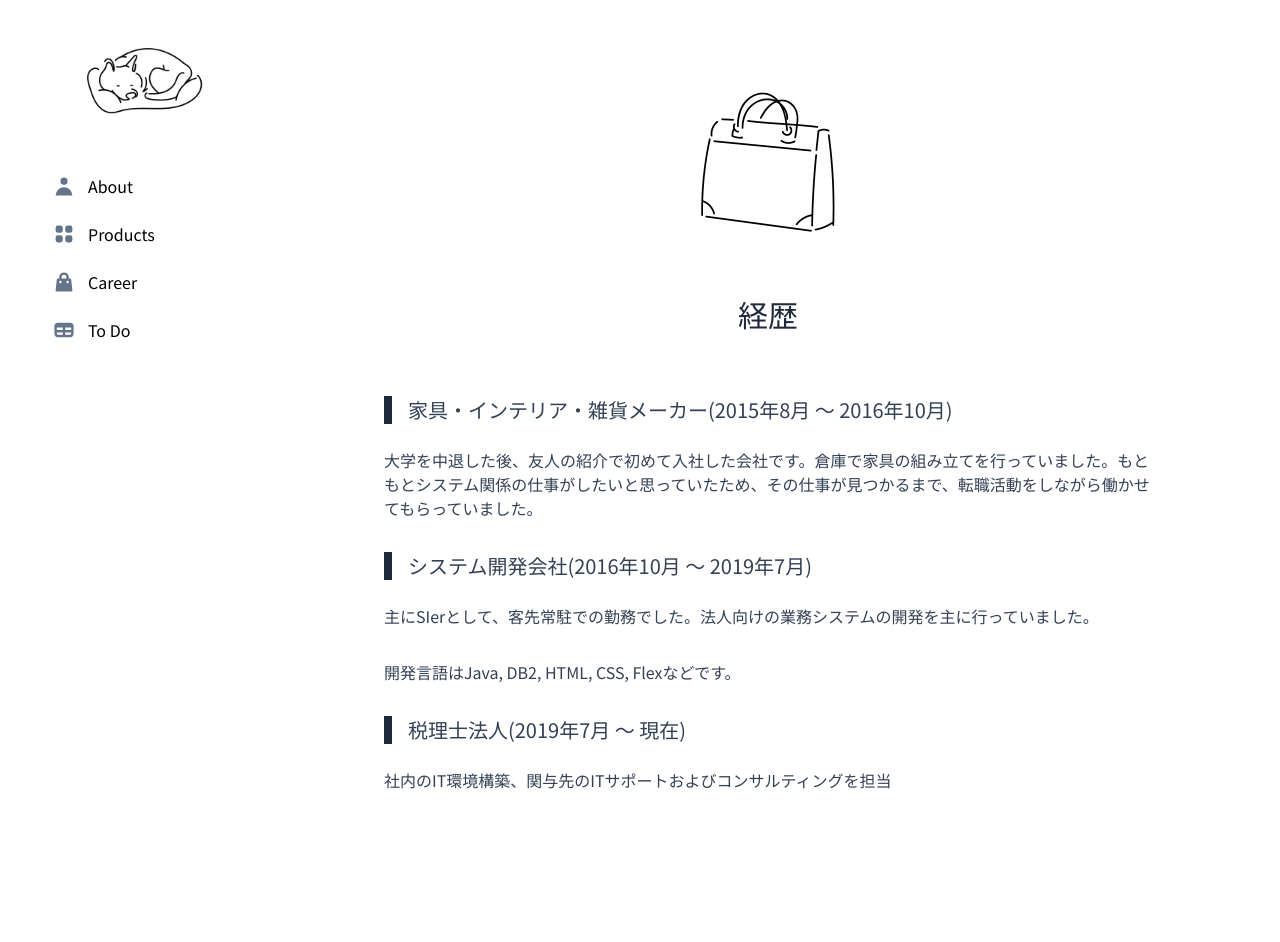
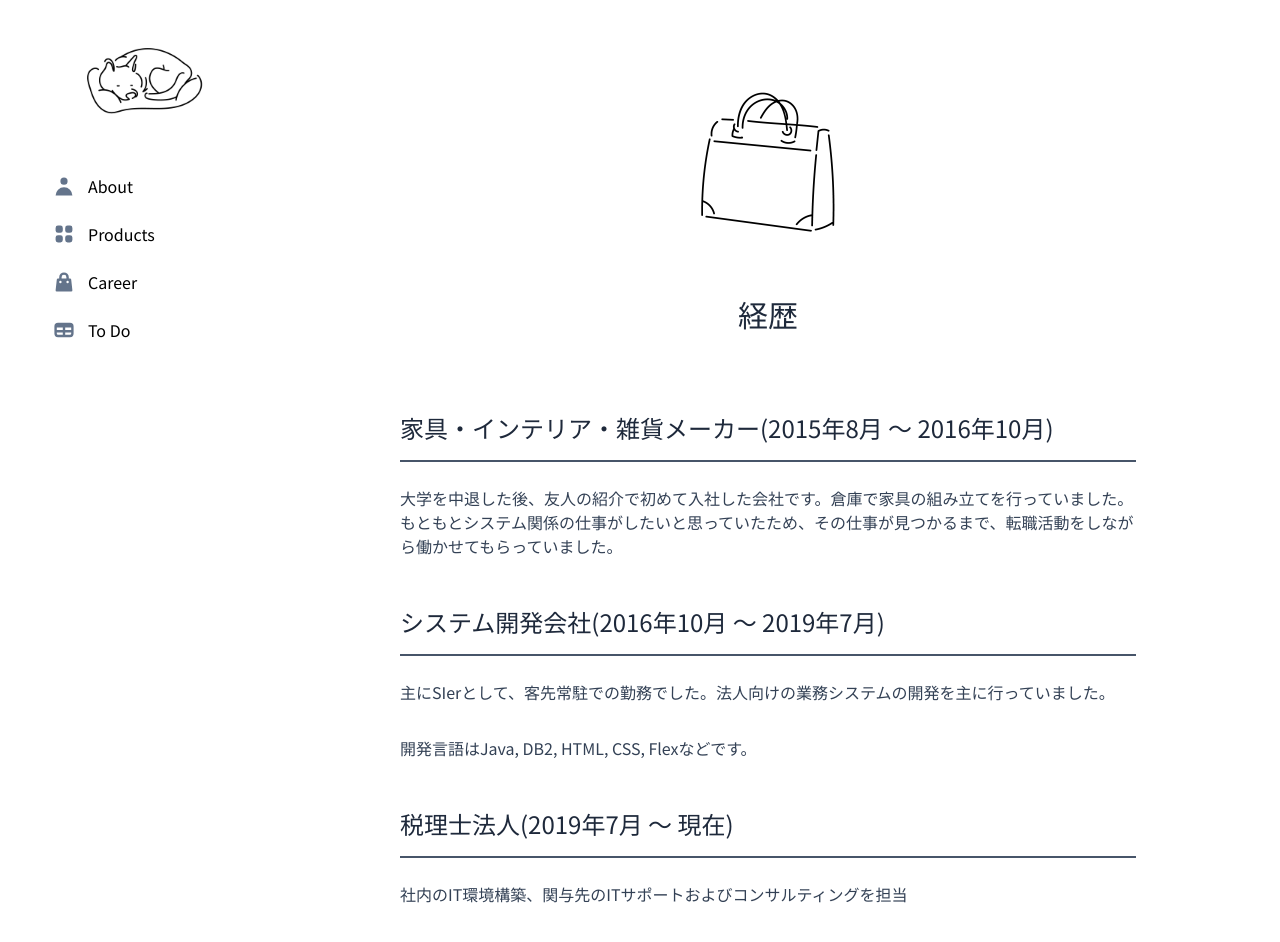
Before and after one commit to Local-Bias/portfolio-v3, a Next.js app: page /career in a window 1280 px wide. Shown: the top 942 px of the page. Before the commit the page ends 888 px from the top, so only its background shows below. Built offline with nearby package versions, Linux system fonts and the light colour scheme.

Commit message:
🎨 HTMLタグの修正と、レスポンシブ対応

```diff
--- a/src/components/pages/about/index.tsx
+++ b/src/components/pages/about/index.tsx
@@ -2,7 +2,7 @@
 import React, { FC } from 'react';
 
 const Component: FC = () => (
-  <article className='py-8 md:py-16'>
+  <article className='px-4 py-8 md:py-16'>
     <div className='flex justify-center'>
       <Image src='/img/person.png' alt='シャツを着た人' width={200} height={200} />
     </div>
--- a/src/components/pages/career/index.tsx
+++ b/src/components/pages/career/index.tsx
@@ -3,7 +3,7 @@
 import { careers } from 'src/static/contents';
 
 const Component: FC = () => (
-  <article className='py-8 md:py-16'>
+  <article className='px-4 py-8 md:py-16'>
     <div className='flex justify-center'>
       <Image src='/img/bag.png' alt='ビジネスバッグ' width={200} height={200} />
     </div>
@@ -11,7 +11,7 @@
     <section>
       {careers.map(({ title, descriptions }, i) => (
         <section key={i}>
-          <h3>{title}</h3>
+          <h2>{title}</h2>
           {descriptions.map((description, j) => (
             <p key={`${i}-${j}`}>{description}</p>
           ))}
--- a/src/components/pages/products/index.tsx
+++ b/src/components/pages/products/index.tsx
@@ -3,7 +3,7 @@
 import { experiences, products } from 'src/static/contents';
 
 const Component: FC = () => (
-  <article className='py-8 md:py-16'>
+  <article className='px-4 py-8 md:py-16'>
     <div className='flex justify-center'>
       <Image src='/img/tree.png' alt='大きな木' width={200} height={200} />
     </div>
--- a/src/components/pages/todo/index.tsx
+++ b/src/components/pages/todo/index.tsx
@@ -3,14 +3,14 @@
 import { todoList } from 'src/static/contents';
 
 const Component: FC = () => (
-  <article className='py-8 md:py-16'>
+  <article className='px-4 py-8 md:py-16'>
     <div className='flex justify-center'>
       <Image src='/img/reading.png' alt='本の上で読書をする人' width={200} height={200} />
     </div>
     <h1 className='mt-8'>やること(やりたいこと)</h1>
     {todoList.map(({ title, descriptions }, i) => (
       <section key={i}>
-        <h3>{title}</h3>
+        <h2>{title}</h2>
         {descriptions.map((description, j) => (
           <p key={`${i}-${j}`}>{description}</p>
         ))}
```
